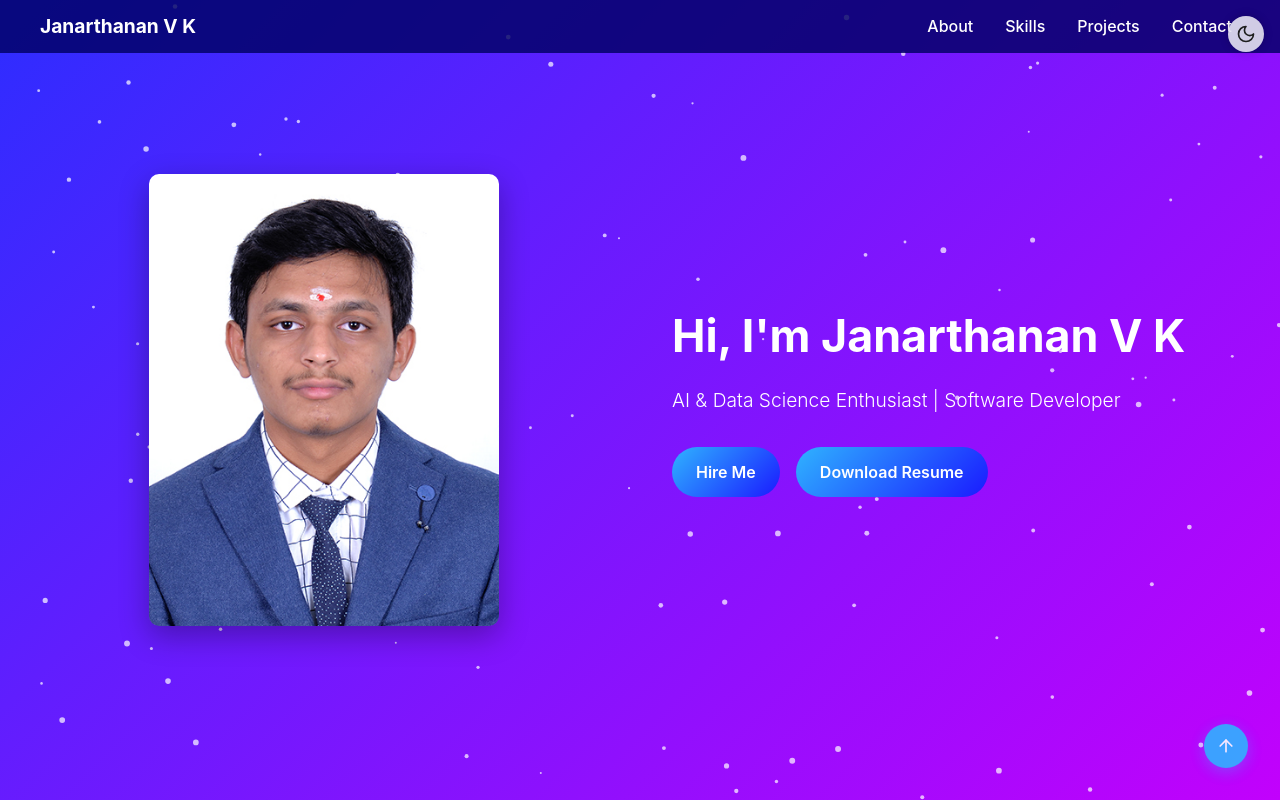
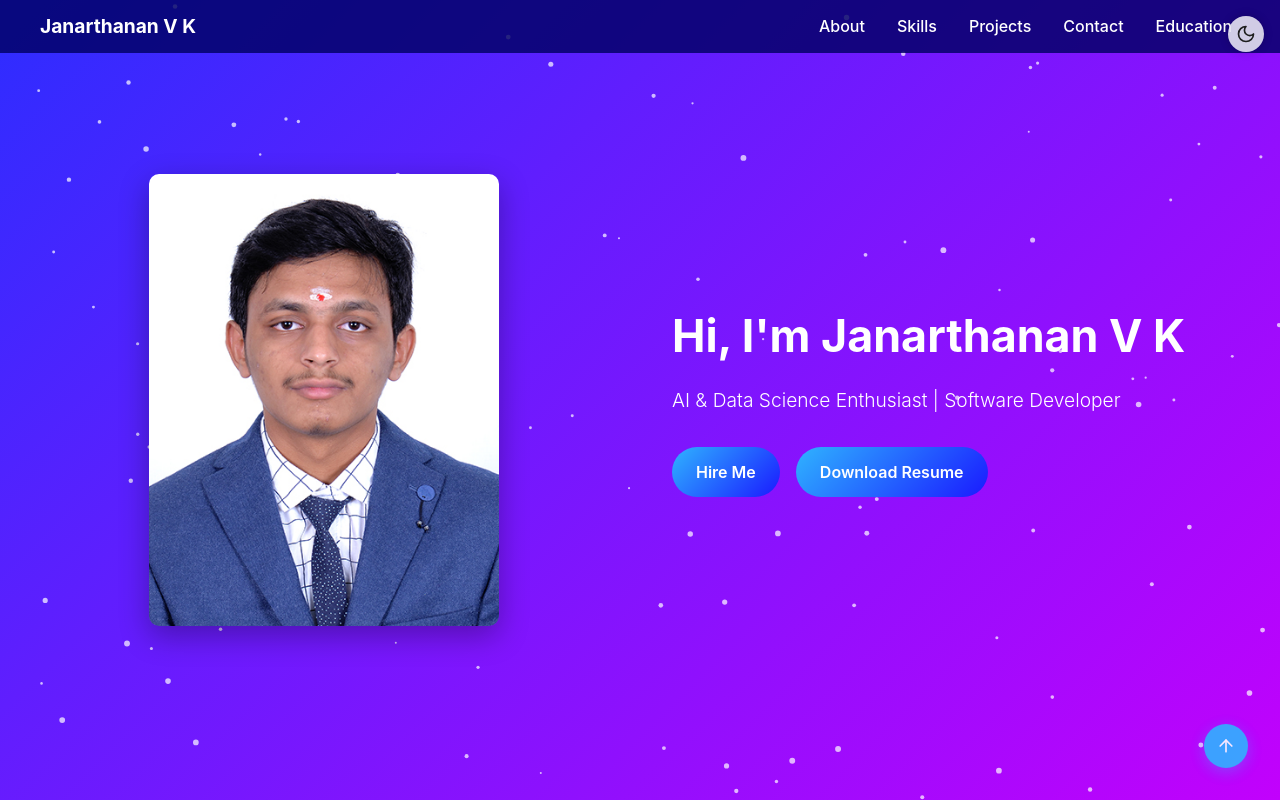
Before and after one commit to Janarthanan2/Portfolio, a React (Vite) app in the folder project/: page / in a window 1280 px wide. Shown: the top 802 px of the page. Built offline with nearby package versions, Linux system fonts and the light colour scheme.

Commit message:
Changed Education in the navbar

```diff
--- a/project/src/components/Header.tsx
+++ b/project/src/components/Header.tsx
@@ -34,6 +34,7 @@ const Header: React.FC = () => {
             <li><button onClick={() => scrollToSection('skills')}>Skills</button></li>
             <li><button onClick={() => scrollToSection('projects')}>Projects</button></li>
             <li><button onClick={() => scrollToSection('contact')}>Contact</button></li>
+            <li><button onClick={() => scrollToSection('Education')}>Education</button></li>
           </ul>
         </div>
       </nav>
```
